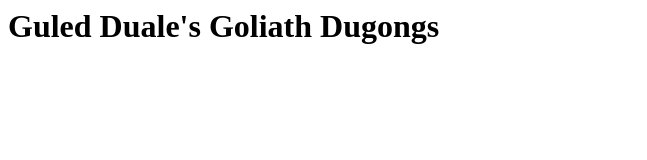
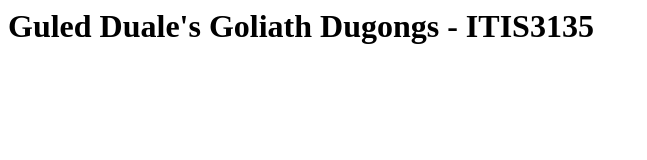
Before and after one commit to GuledDuale/GuledDuale.github.io, a plain HTML site: page index.html in a window 1280 px wide. Shown: the whole page, without its empty margins (0-647 px from the left). Drawn offline with Linux system fonts and the light colour scheme.

Commit message:
Update index.html

```diff
--- a/index.html
+++ b/index.html
@@ -1 +1 @@
-<h1>Guled Duale's Goliath Dugongs</h1>
+<h1>Guled Duale's Goliath Dugongs - ITIS3135</h1>
```
